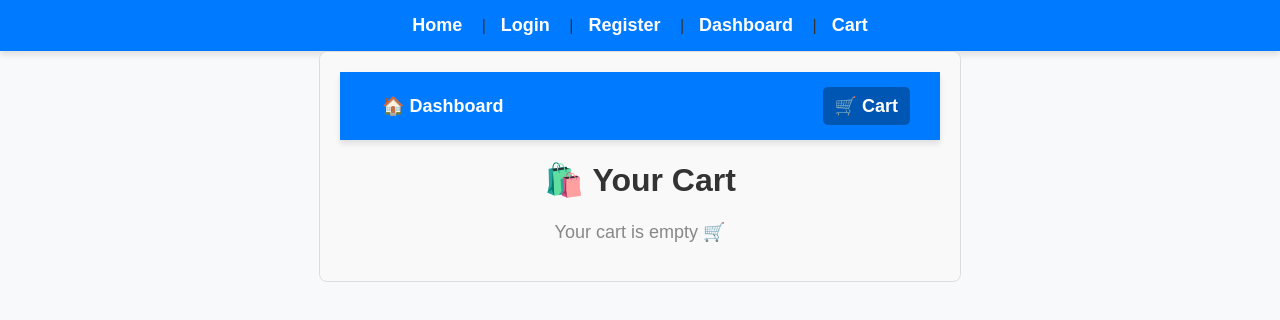
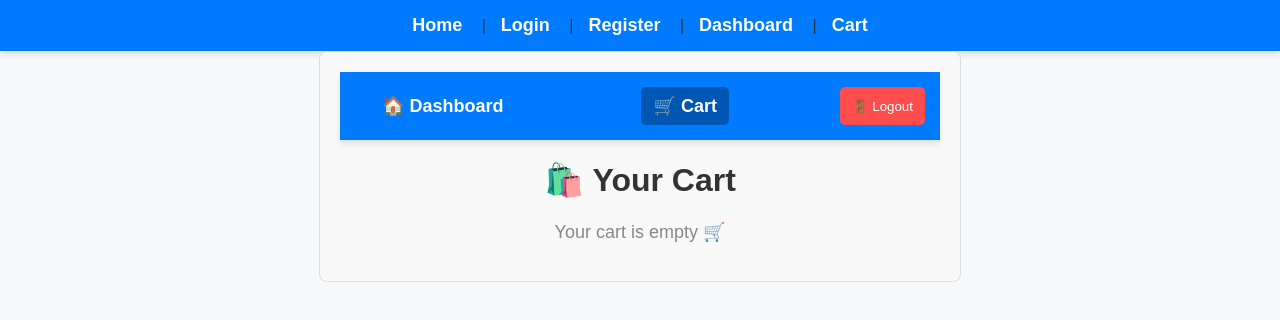
Before and after one commit to Madeep9347/django-frontend, a React (Create React App) app: page /cart in a window 1280 px wide. Shown: the top 320 px of the page. Built offline with nearby package versions, Linux system fonts and the light colour scheme.

Commit message:
Update Cart.js

```diff
--- a/src/Cart.js
+++ b/src/Cart.js
@@ -35,11 +35,17 @@
     navigate("/payment");
   };
 
+  const handleLogout = () => {
+    localStorage.removeItem("token");
+    navigate("/");
+  };
+
   return (
     <div className="cart-container">
       <nav className="cart-nav">
         <a href="/dashboard">🏠 Dashboard</a>
         <a href="/cart" className="active">🛒 Cart</a>
+        <button className="logout-button" onClick={handleLogout}>🚪 Logout</button>
       </nav>
 
       <h1>🛍️ Your Cart</h1>
```
